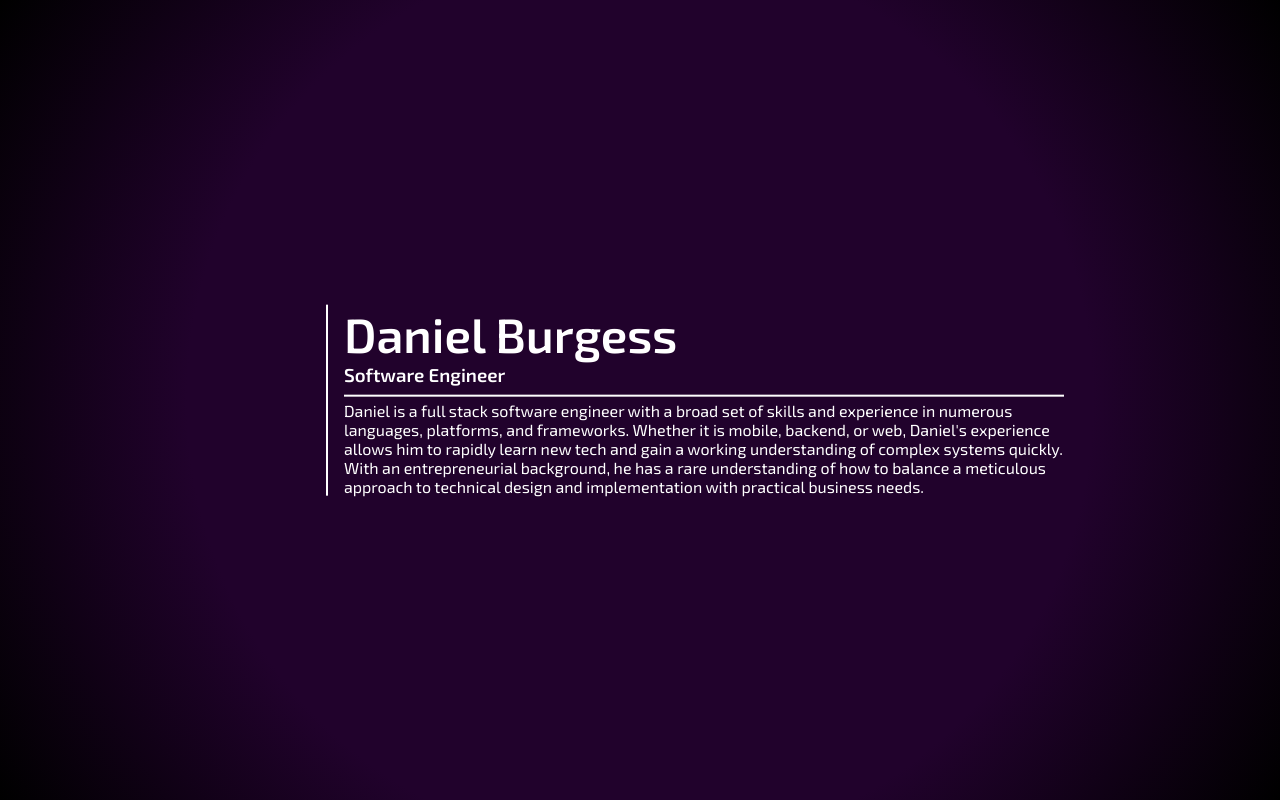
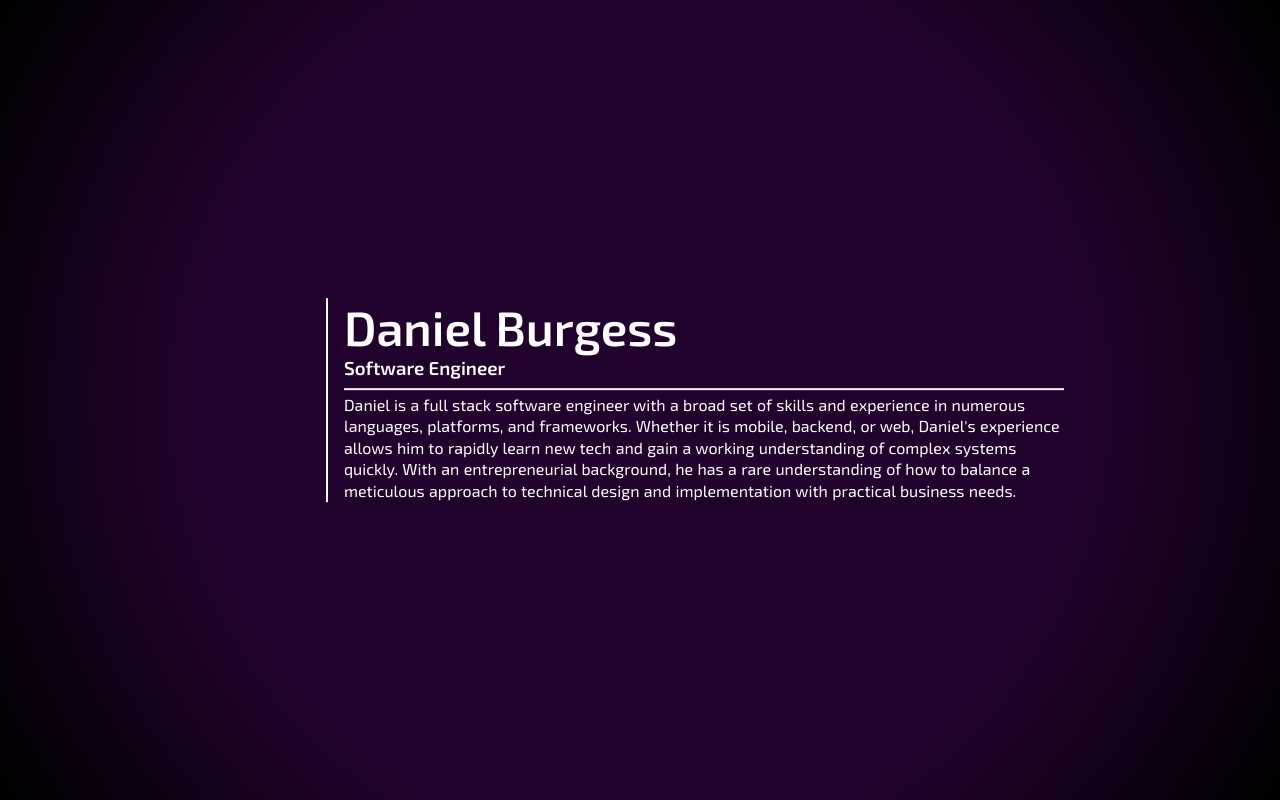
Before and after one commit to dbburgess/danielburgess.me, a React (Create React App) app: page / in a window 1280 px wide. Built offline with nearby package versions, Linux system fonts and the light colour scheme; some icons are missing.

Commit message:
Tweak summary font metrics for better typography

```diff
--- a/src/App.css
+++ b/src/App.css
@@ -71,4 +71,6 @@ p.summary {
   padding: 0.25em 0 0;
   border-top: 0.15em solid white;
   transform-origin: left center;
+  line-height: 1.35em;
+  word-spacing: 0.05em;
 }
```
